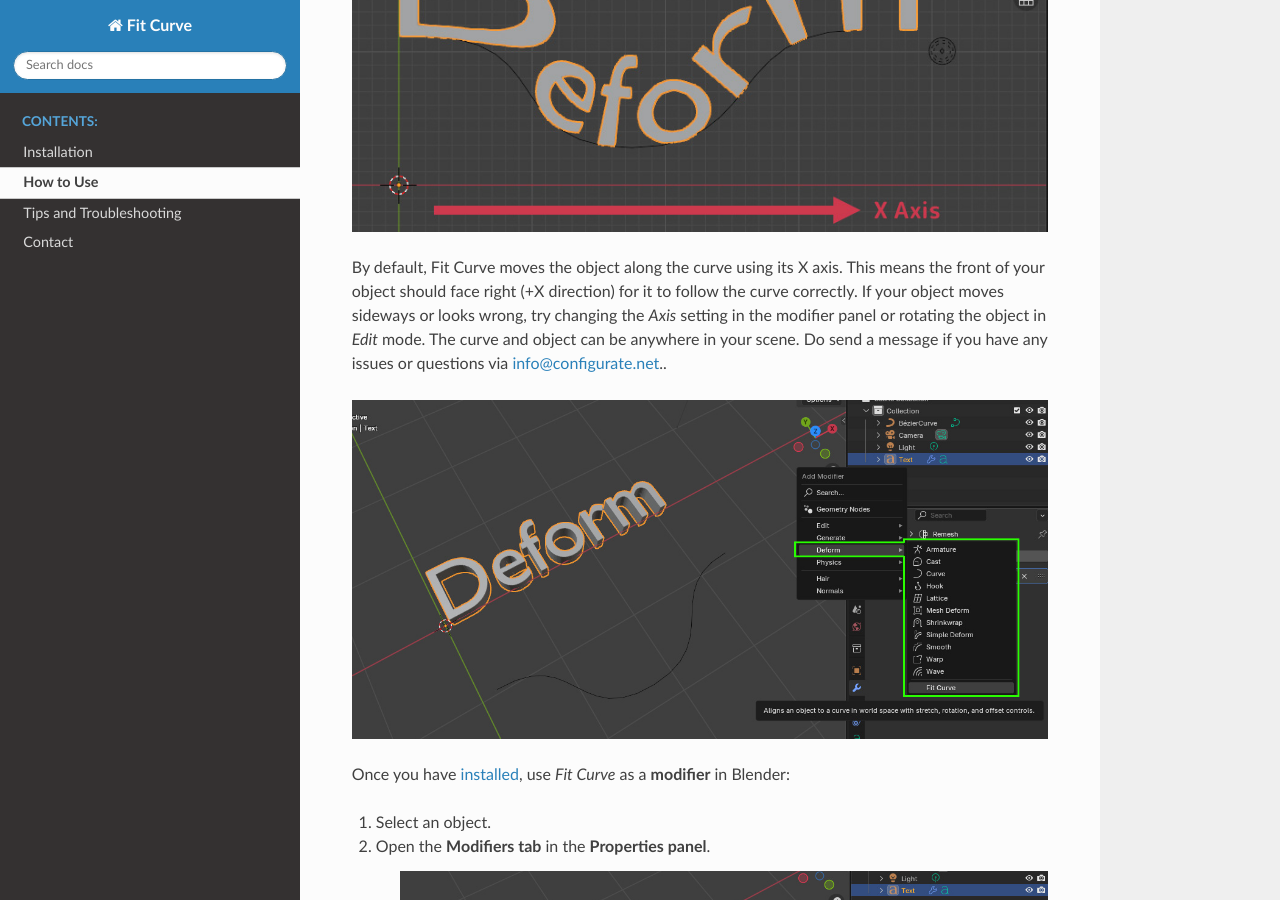
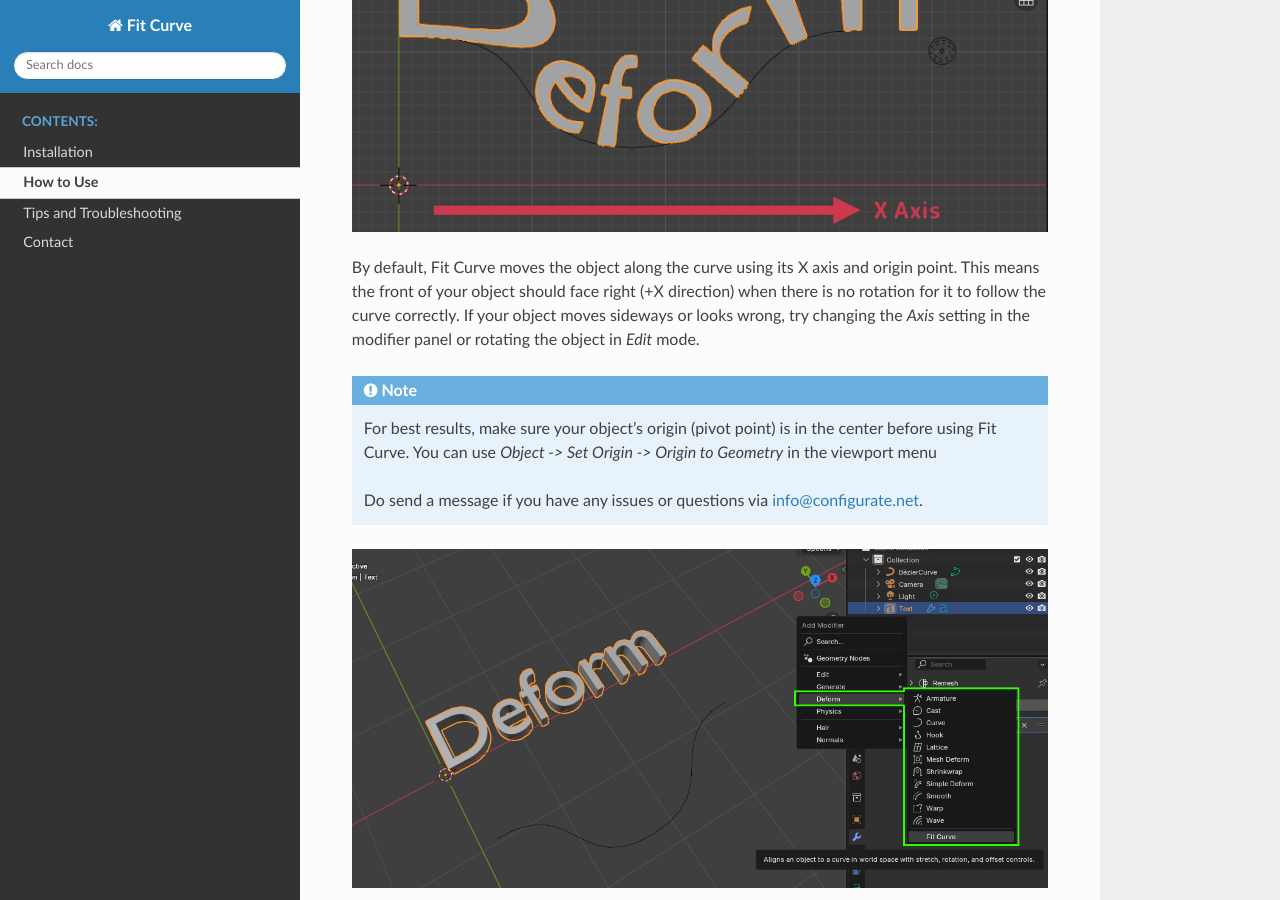
Before and after one commit to mkingsnorth/fit-curve-docs, a Sphinx documentation site: the page built from docs/quick_start.rst, in a window 1280 px wide and 900 px high, scrolled down 340 px. Built offline with Sphinx 7.4.7 and the Read the Docs theme 3.1.0, drawn with Linux system fonts in a browser that asks for light colours.

Commit message:
added not about pivot point

```diff
--- a/docs/quick_start.rst
+++ b/docs/quick_start.rst
@@ -7,7 +7,13 @@ How to Use
 .. image:: _static/images/how_it_works.jpg
    :alt: Fit Curve
 
-By default, Fit Curve moves the object along the curve using its X axis. This means the front of your object should face right (+X direction) for it to follow the curve correctly. If your object moves sideways or looks wrong, try changing the *Axis* setting in the modifier panel or rotating the object in *Edit* mode.  The curve and object can be anywhere in your scene.  Do send a message if you have any issues or questions via `info@configurate.net <mailto:info@configurate.net>`_..
+By default, Fit Curve moves the object along the curve using its X axis and origin point. This means the front of your object should face right (+X direction) when there is no rotation for it to follow the curve correctly. If your object moves sideways or looks wrong, try changing the *Axis* setting in the modifier panel or rotating the object in *Edit* mode.
+
+.. note::
+
+    For best results, make sure your object’s origin (pivot point) is in the center before using Fit Curve.  You can use *Object -> Set Origin -> Origin to Geometry* in the viewport menu
+
+    Do send a message if you have any issues or questions via `info@configurate.net <mailto:info@configurate.net>`_.
 
 .. image:: _static/images/add_modifier.jpg
    :alt: Fit Curve Modifier
```
